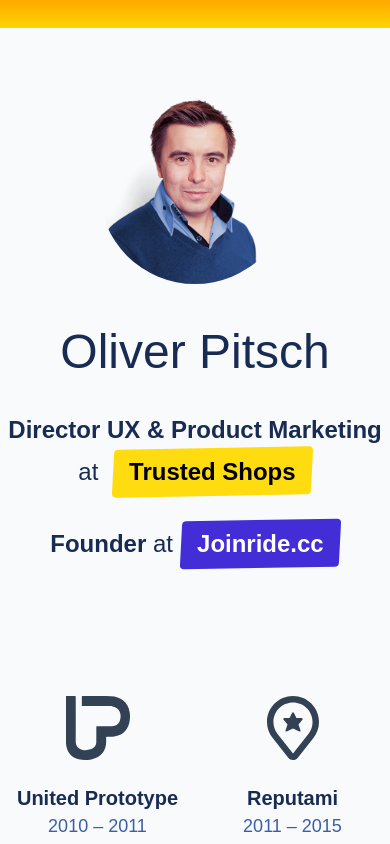
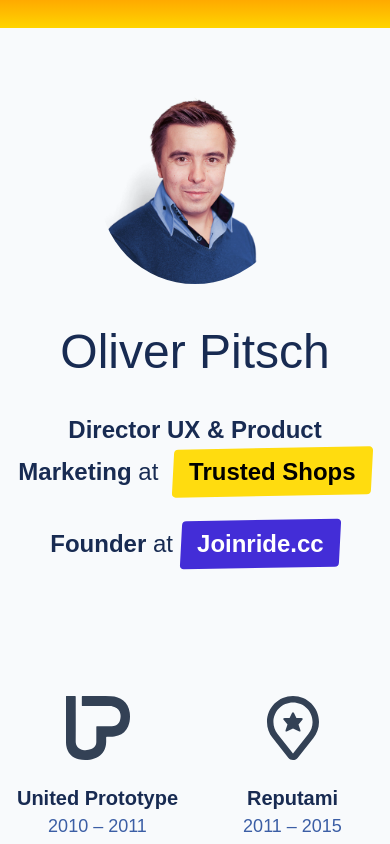
Before and after one commit to oliverpitsch/oliverpitsch.github.io, a Next.js app: page / in a window 390 px wide. Shown: the top 844 px of the page. Built offline with nearby package versions, Linux system fonts and the light colour scheme.

Commit message:
fix: enhance layout and link for Joinride.cc in profile section

```diff
--- a/src/app/page.tsx
+++ b/src/app/page.tsx
@@ -140,7 +140,7 @@
       <main className="mx-auto max-w-full">
         <ProfileImage />
 
-        <div className="text-center mt-8">
+        <div className="text-center mt-8 px-4 lg:px-0">
           <h1 className="text-[48px] font-medium">Oliver Pitsch</h1>
           <h2 className="mt-6 text-[24px] font-semibold">
             Director UX <span className="font-semibold">&</span> Product Marketing
@@ -153,11 +153,14 @@
           </h2>
           <h2 className="mt-6 text-[24px] font-semibold">
             Founder <span className="font-normal">at</span>
-            <span className="inline-flex -rotate-[1deg] -skew-x-[4deg] rounded-sm bg-indigo-700 dark:bg-indigo-200 px-4 py-2 ml-2">
+            <a
+              href="https://joinride.cc"
+              className="inline-flex -rotate-[1deg] -skew-x-[4deg] rounded-sm bg-indigo-700 hover:bg-indigo-600 dark:bg-indigo-200 dark:hover:bg-indigo-300 px-4 py-2 ml-2"
+            >
               <span className="relative rotate-[1deg] skew-x-[4deg] text-2xl font-bold text-white dark:text-indigo-700">
                 Joinride.cc
               </span>
-            </span>
+            </a>
           </h2>
         </div>
 
```
